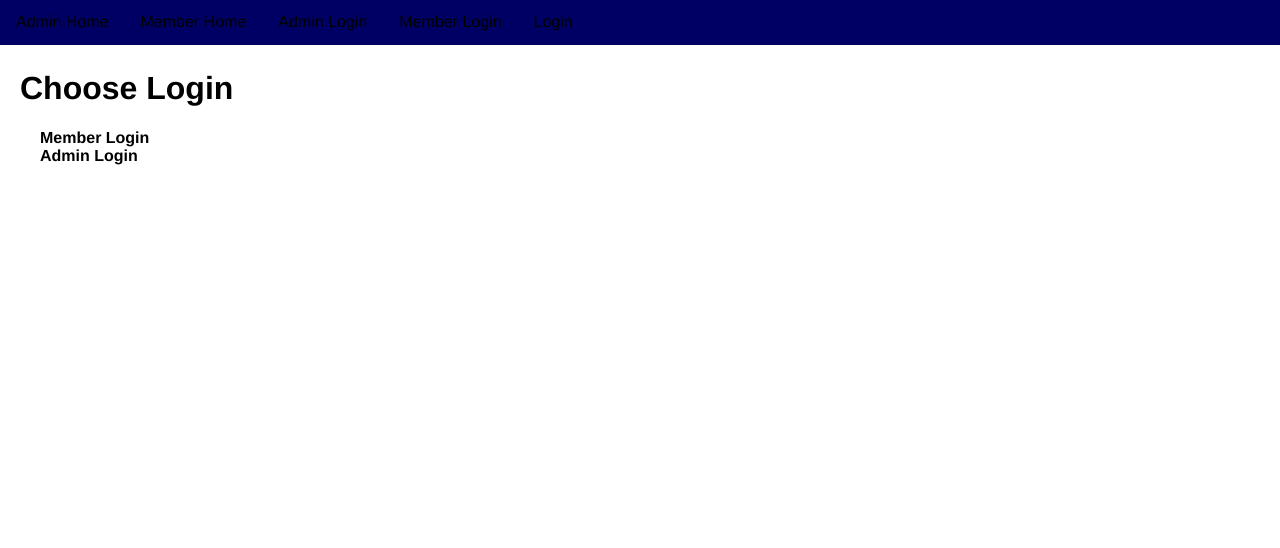
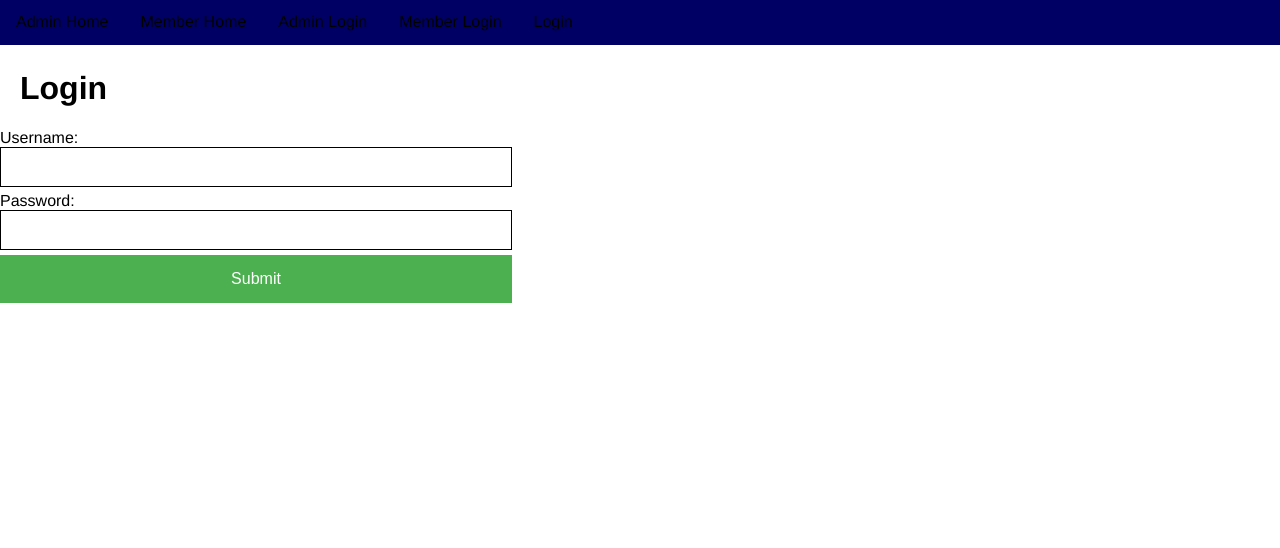
Before and after one commit to eric-austin/AlbertaFishAndGameAssocDB, a PHP site: page / in a window 1280 px wide. Shown: the part 169-717 px from the top of the page. Run offline with PHP 8.4, Linux system fonts and the light colour scheme.

Commit message:
index is now login page

```diff
--- a/index.php
+++ b/index.php
@@ -1,17 +1,57 @@
+
+<?php
+
+/**
+ * use an html form to login
+ *
+ */
+
+
+
+if (isset($_POST['submit'])) {
+    require "config.php";
+    require "common.php";
+    try {
+        $connection = new PDO($dsn, $username, $password, $options);
+
+        $username = $_POST["username"];
+        $password = $_POST["password"];
+
+        $sql = "SELECT *
+                FROM Login
+                WHERE username = :username AND password = :password";
+
+        $statement = $connection->prepare($sql);
+        $statement->bindValue(":username", $username);
+        $statement->bindValue(":password", $password);
+        $statement->execute();
+
+        $result = $statement->fetch(PDO::FETCH_ASSOC);
+    } catch (PDOException $error) {
+        echo $sql . "<br/>" . $error->getMessage();
+    }
+
+}
+
+?>
+
+
 <?php include "templates/header.php" ?>
 
+
+
 <body>
-	<h1>Choose Login</h1>
+	<h1>Login</h1>
 
-	<ul>
-		<li>
-			<a href="member/member-login.php"><strong>Member Login</strong></a>
-		</li>
-		<li>
-			<a href="admin/admin-login.php"><strong>Admin Login</strong></a>
-		</li>
-	</ul>
+	<?php if (isset($_POST['submit']) && $statement) { ?>
+  		<?php echo escape($result["MemberID"]); ?> successfully logged in.
+	<?php } ?>
 
+	<form method="post">
+		Username: <br /><input type="text" name="username" id="username"/><br />
+		Password: <br /><input type="text" name="password" id="password"/><br />
+		<input type="submit" name="submit" value="Submit">
+	</form>
 </body>
 
 <?php include "templates/footer.php" ?>
```
